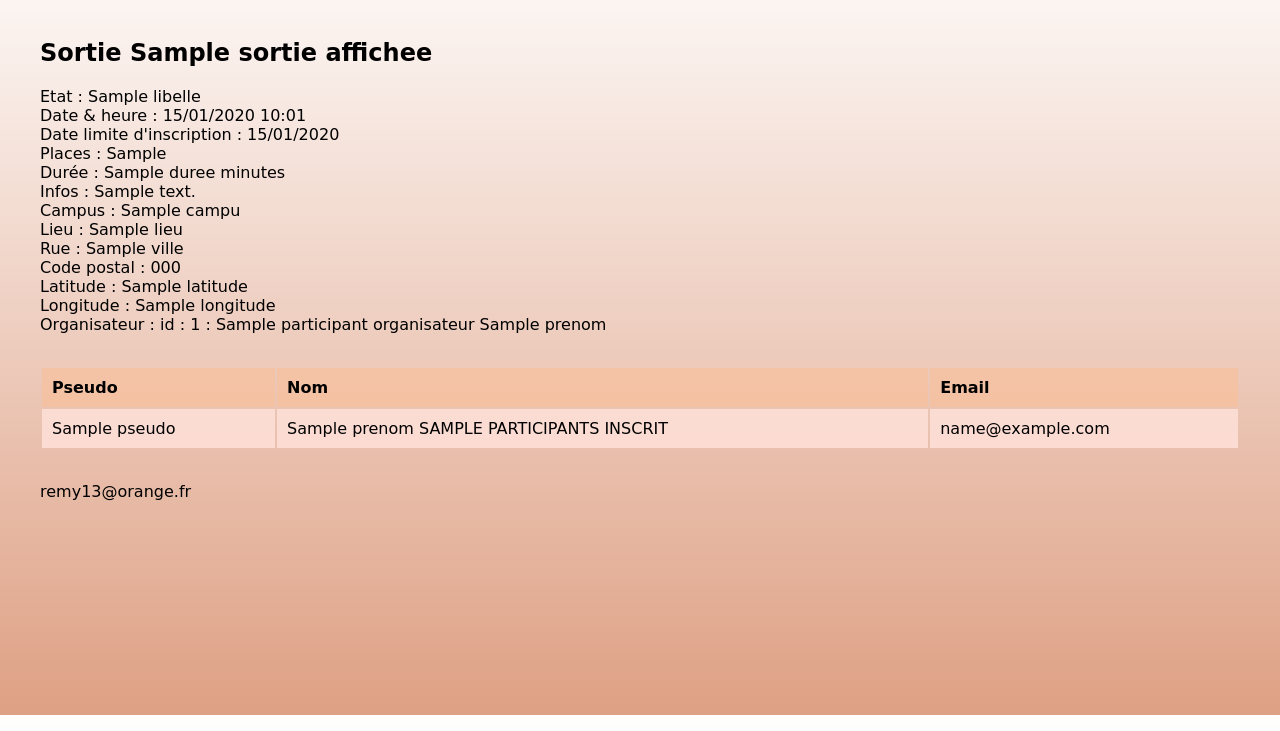
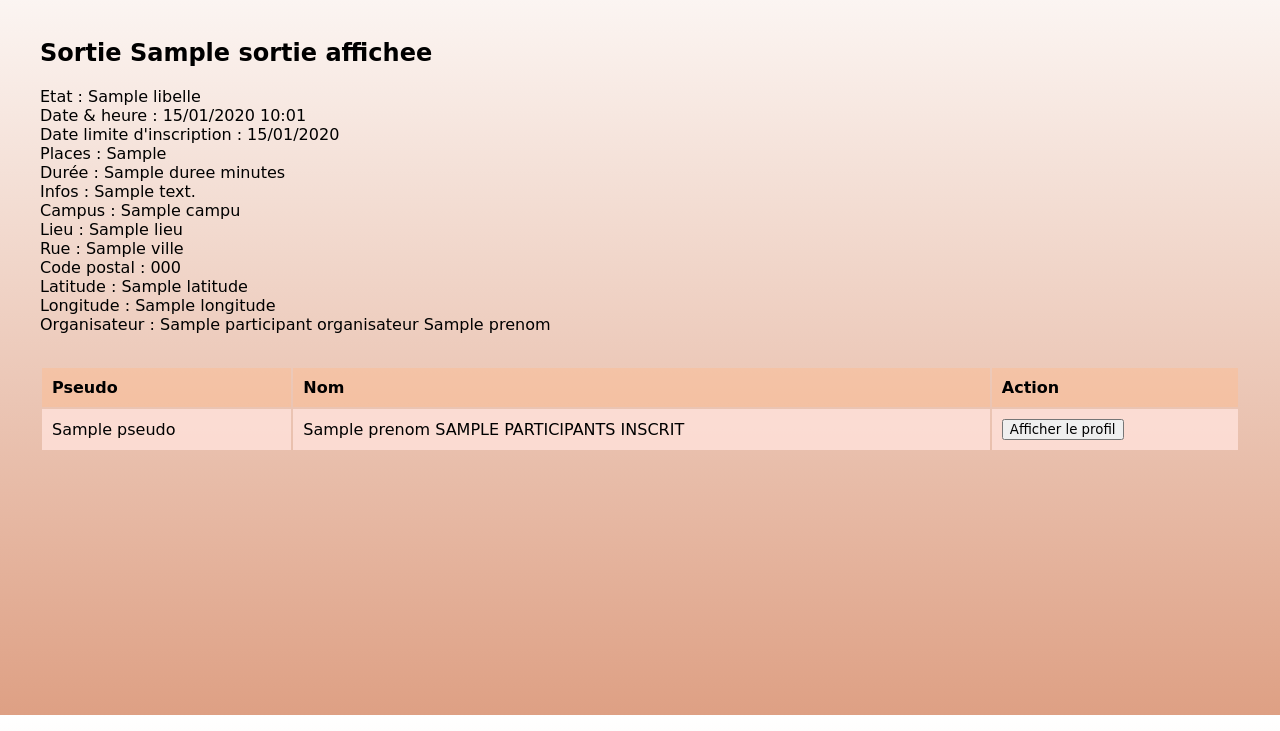
Before and after one commit to floriane73/sortieOuistiti, a Symfony app: template templates/sortie/details.html.twig in a window 1280 px wide. Shown: the part 85-816 px from the top of the page. Run offline with Twig, Linux system fonts and the light colour scheme; the template is opened without the code that fills it: most values are stand-ins (such as "Sample title", 1, 10 or a date in 2020); some libraries are stand-ins or nearby versions; some web fonts are replaced.

Commit message:
Modification details sortie (ajout bouton afficher un profil)

```diff
--- a/templates/sortie/details.html.twig
+++ b/templates/sortie/details.html.twig
@@ -18,20 +18,19 @@
     <div>Latitude : {{ sortieAffichee.lieu.latitude }}</div>
     <div>Longitude : {{ sortieAffichee.lieu.longitude }}</div>
 
-    Organisateur : id : {{ sortieAffichee.participantOrganisateur.id }} : {{ sortieAffichee.participantOrganisateur.nom }} {{ sortieAffichee.participantOrganisateur.prenom }}
+    Organisateur : {{ sortieAffichee.participantOrganisateur.nom }} {{ sortieAffichee.participantOrganisateur.prenom }}
     <table>
         <th>Pseudo</th>
         <th>Nom</th>
-        <th>Email</th>
+        <th>Action</th>
         {% for participant in sortieAffichee.participantsInscrits %}
             <tr>
                 <td>{{ participant.pseudo }}</td>
                 <td>{{ participant.prenom }} {{ participant.nom|upper }}</td>
-                <td>{{ participant.email }} </td>
+                <td><button><a href="{{ path('user_afficher_profil', {'id': participant.id}) }}">Afficher le profil</a></button> </td>
             </tr>
         {% endfor %}
     </table>
-    remy13@orange.fr
 
     {% set inscritOK = false %}
     {% for participant in sortieAffichee.participantsInscrits %}
```
